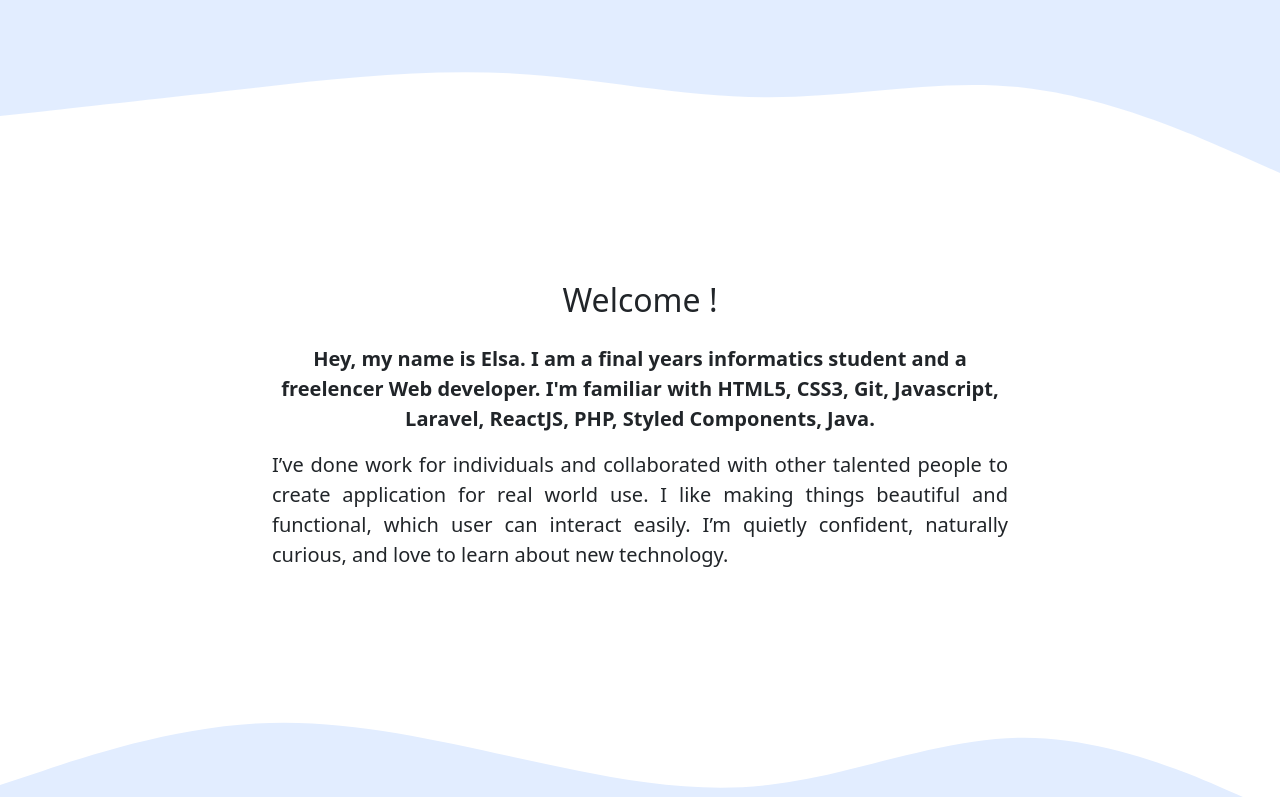
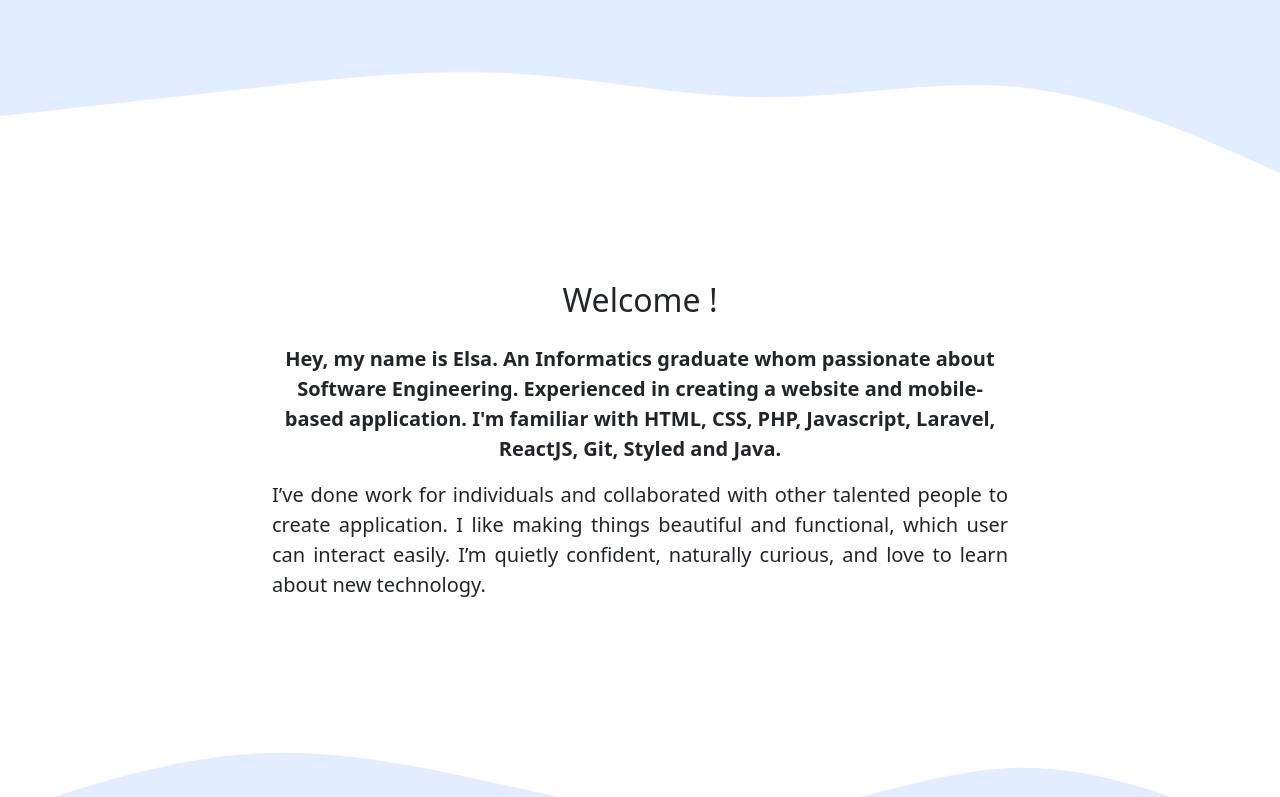
Before and after one commit to elsaintan/elsaintan.github.io, a plain HTML site: page index.html in a window 1280 px wide. Shown: the part 500-1297 px from the top of the page. Drawn offline with nearby package versions, Linux system fonts and the light colour scheme.

Commit message:
Update index.html

```diff
--- a/index.html
+++ b/index.html
@@ -66,10 +66,10 @@
         <div class="row justify-content-center fs-5 text-center">
           <div class="col-md-8">
             <p style="text-align: center; font-weight: bold">
-              Hey, my name is Elsa. I am a final years informatics student and a freelencer Web developer. I'm familiar with HTML5, CSS3, Git, Javascript, Laravel, ReactJS, PHP, Styled Components, Java.
+              Hey, my name is Elsa. An Informatics graduate whom passionate about Software Engineering. Experienced in creating a website and mobile-based application. I'm familiar with HTML, CSS, PHP, Javascript, Laravel, ReactJS, Git, Styled and Java.
             </p>
             <p style="text-align: justify">
-              I’ve done work for individuals and collaborated with other talented people to create application for real world use. I like making things beautiful and functional, which user can interact easily. I’m quietly confident,
+              I’ve done work for individuals and collaborated with other talented people to create application. I like making things beautiful and functional, which user can interact easily. I’m quietly confident,
               naturally curious, and love to learn about new technology.
             </p>
           </div>
```
